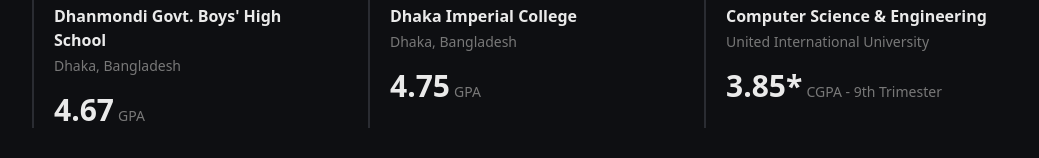
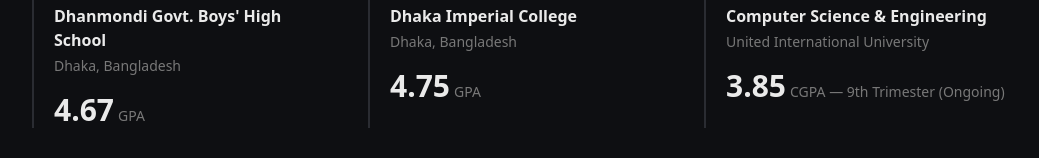
Before and after one commit to rubayet-off/Rubayet-portfolio, a Next.js app: page / in a window 1280 px wide. Shown: the part 609-767 px from the top of the page, without its empty margins (120-1159 px from the left). Built offline with nearby package versions, Linux system fonts and the light colour scheme.

Commit message:
Refine image alt text and update CGPA format
Updated the CGPA display and improved alt text for the image.

```diff
--- a/src/app/page.tsx
+++ b/src/app/page.tsx
@@ -141,7 +141,7 @@
                 alt="Rowshan Rubayet"
                 fill
                 priority
-                unoptimized // <-- Add this to serve the original, untouched image
+                unoptimized
                 className="object-cover"
               />
             </div>
@@ -202,9 +202,9 @@
                   United International University
                 </p>
                 <p className="mt-4 text-3xl font-bold text-[#EAEAEA]">
-                  3.85*
+                  3.85
                   <span className="ml-1 text-sm font-medium text-[#787878]">
-                    CGPA - 9th Trimester
+                  CGPA — 9th Trimester (Ongoing)
                   </span>
                 </p>
               </div>
```
